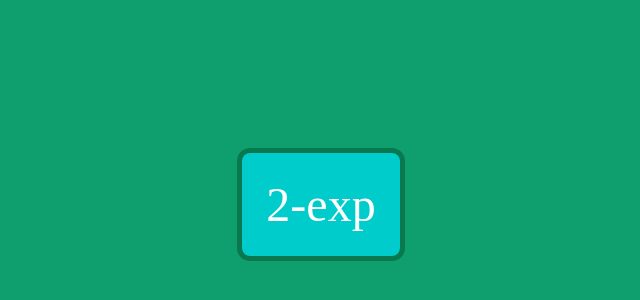
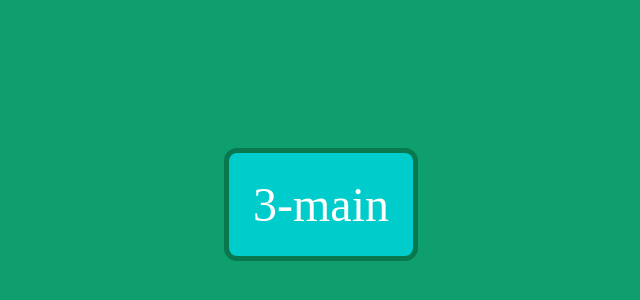
Before and after one commit to ahmed-namees/exp-repo, a plain HTML site: page index.html in a window 1280 px wide. Shown: the part 196-496 px from the top of the page, without its empty margins (319-959 px from the left). Drawn offline with Linux system fonts and the light colour scheme.

Commit message:
branching test on main

```diff
--- a/index.html
+++ b/index.html
@@ -10,7 +10,7 @@
 </head>
 
 <body>
-    <div class="color"><p>2-exp</p></div>
+    <div class="color"><p>3-main</p></div>
 </body>
 
 <script src="script.js"></script>
```
